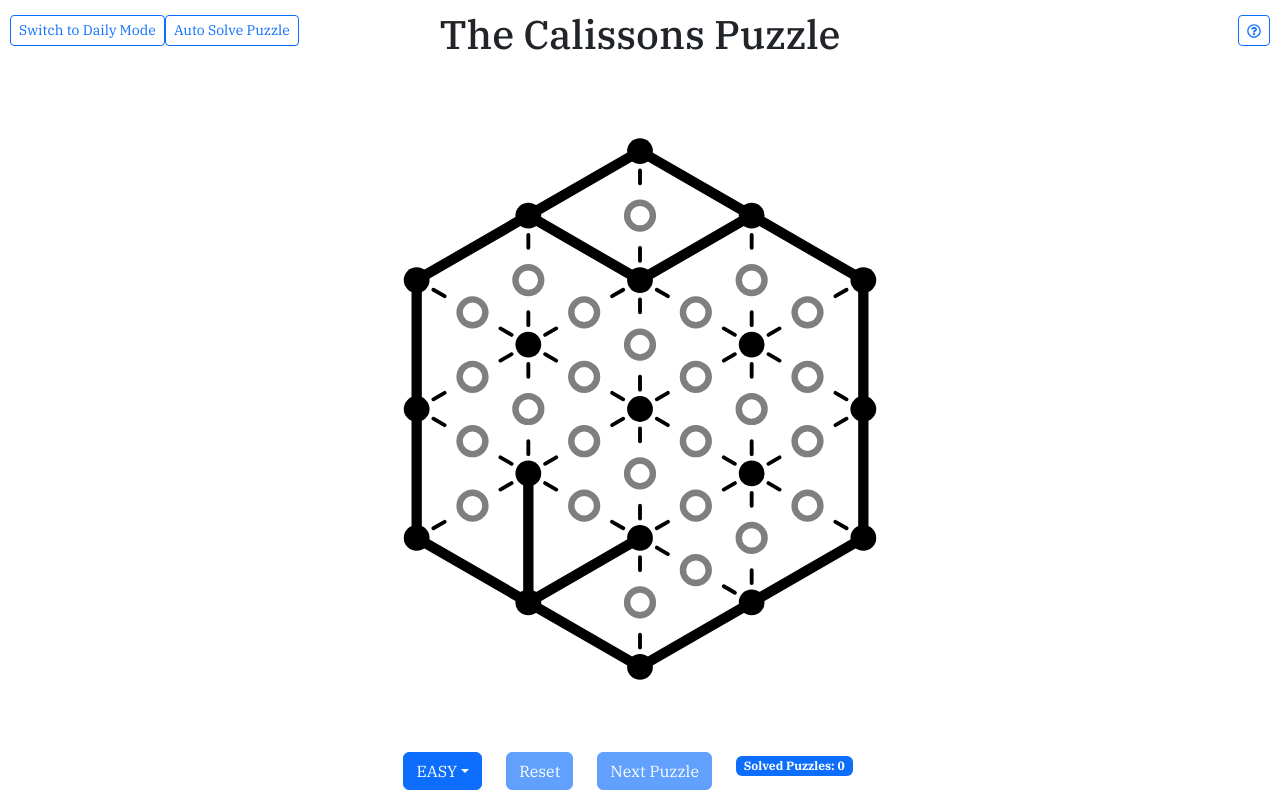
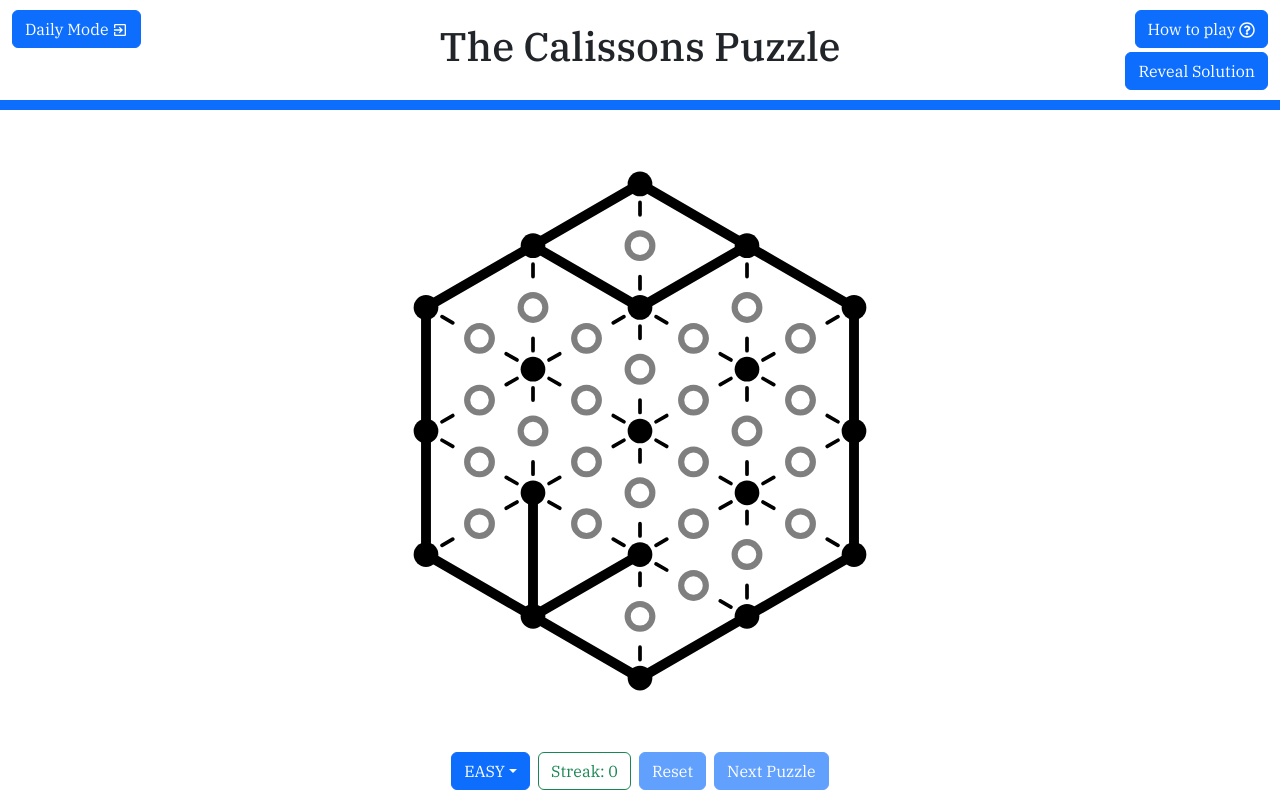
Before and after one commit to beanboot/calissons-puzzle, a React (Vite) app: page /endless in a window 1280 px wide. Built offline with nearby package versions, Linux system fonts and the light colour scheme.

Commit message:
ui and style changes

```diff
--- a/src/App.css
+++ b/src/App.css
@@ -1,48 +1,51 @@
 html, body, #root {
   height: 100%;
   width: 100%;
-  margin: 0;
-  overflow: hidden;
-}
-
-.app {
-  height: 100vh;
-  display: flex;
-  flex-direction: column;
-  justify-content: center;
-  padding: 10px;
-  gap: 8px;
-}
-
-.board {
-  max-height: 100%;
-  aspect-ratio: 1 / 1;
-  align-self: center;
-  /* border: 3px solid #000000;*/
-}
-
-.bottom-buttons {
-  align-self: center;
-}
-
-.bottom-buttons button {
-  white-space: nowrap;
-}
-
-.top-buttons {
-  height: 60px;
-  align-items: center;
-  z-index: 1000;
-  padding-left: 10px;
-  padding-right: 10px;
-}
-
-.difficulty-buttons {
-  padding-top: 25px;
 }
 
 h1 {
   text-align: center;
+
+}
+
+.page {
+  height: 100vh;
+  display: flex;
+  flex-direction: column;
+}
+
+.app {
+  height: 100%;
+  display: flex;
+  flex-direction: column;
+}
+
+.svg {
+  flex: 1;
+  min-height: 0;
+  max-height: 100%;
+  max-width: 100%;
+  aspect-ratio: 1 / 1;
+  align-self: center;
+}
+
+.top-row {
+  padding-top: 10px;
+  padding-bottom: 10px;
+  border-bottom: 10px solid #0d6efd;
+}
+
+.bottom-row {
+  padding-bottom: 10px;
+}
+
+.not-clickable {
+  pointer-events: none;
+}
+
+.icon {
+  position: relative;
+  top: -1.25px;
 }
 
 .node {
--- a/src/Constants.ts
+++ b/src/Constants.ts
@@ -9,3 +9,8 @@ export const CUBE_DIRECTIONS: CubeDirection[] = [
     {q: 1, r: 0, s: 1, direction: "y"},
     {q: 1, r: 1, s: 0, direction: "z"},
 ]
+
+// Calisson tile colours
+export const CALISSON_BLUE: string = "#0d6efd"
+export const CALISSON_YELLOW: string = "#f8ff22"
+export const CALISSON_RED: string = "#ff4141"
--- a/src/pages/DailyMode.tsx
+++ b/src/pages/DailyMode.tsx
@@ -1,15 +1,17 @@
 import { useState, useEffect, useMemo } from "react"
 import type { Point, Edge, Difficulties, DifficultyState } from "../Types"
-import { DrawCalissonTile, canPlaceTile, getFillFromNodes, formatTime, getDailySeed, getTilesFromIDs, getIDsFromTiles } from "../MiscellaneousFunctions"
+import { DrawCalissonTile, canPlaceTile, getFillFromNodes, getDailySeed, getTilesFromIDs, getIDsFromTiles } from "../MiscellaneousFunctions"
 import { Node } from "../Node"
 import { DrawInteractiveGrid } from "../DrawInteractiveGrid"
 import { build2DGraph } from "../Build2DGraph"
+import { generateSolvableEdges } from "../GenerateEdges"
+import { Container, Row, Col, Button, Modal } from "react-bootstrap"
+import 'bootstrap/dist/css/bootstrap.min.css'
 import "../App.css"
-import { generateSolvableEdges } from "../GenerateEdges"
-import { Container, Badge, Row, Col, Button } from "react-bootstrap"
-import 'bootstrap/dist/css/bootstrap.min.css'
 import { isPuzzleSolved } from "../IsPuzzleSolved"
+import { IoMdExit } from "react-icons/io";
 import { FaRegQuestionCircle } from "react-icons/fa";
+import { FaRegClipboard } from "react-icons/fa6";
 import { useWindowSize } from 'react-use'
 import Confetti from 'react-confetti'
 import { solvePuzzle } from "../SolvingAlgorithm"
@@ -26,6 +28,10 @@ export default function DailyModePage() {
     // Initialise empty edges state
     const [edges, setEdges] = useState<Edge[]>([])
     const [numberOfEdges, setNumberOfEdges] = useState<number>(4)
+
+    // Boolean states used for results and tutorial modals
+    const [showResults, setShowResults] = useState(false)
+    const [showTutorial, setShowTutorial] = useState(false)
 
     const [difficultySelected, setDifficultSelected] = useState(false)
     const [difficulty, setDifficulty] = useState<Difficulties>("EASY")
@@ -147,13 +153,17 @@ export default function DailyModePage() {
         setEdges(generateSolvableEdges(graph, numberOfEdges, gridSize, getDailySeed(difficulty)))
         setHoveredNodeAdjacentNodes([])
 
-        // Starts timer if start time is null and the difficulty has been selected
-        if (!currentState.startTime && difficultySelected) {
-            updateCurrentState (prev => {
-                return {...prev, startTime: Date.now(), elapsedTime: 0}
+        if (difficultySelected) {
+            updateCurrentState(prev => {
+                if (prev.startTime) return prev
+                return {
+                    ...prev,
+                    startTime: Date.now(),
+                    elapsedTime: 0
+                }
             })
         }
-    }, [difficulty])
+    }, [difficulty, difficultySelected])
 
     // Checks if puzzle is solved when tiles array changes
     useEffect(() => {
@@ -162,45 +172,125 @@ export default function DailyModePage() {
         if (solved && !isSolved) {
             updateCurrentState(prev => {
                 let newElapsedTime = 0
-                if (currentState.elapsedTime === 0 && currentState.startTime) {
+                if (currentState.startTime) {
                     newElapsedTime = Date.now() - currentState.startTime
                 }
 
                 return {...prev, isSolved: true, elapsedTime: newElapsedTime}
             })
         }
-    }, [tiles])
+    }, [tiles, edges, gridSize])
+
+    // Displays results modal after a short delay
+    useEffect(() => {
+        if (!isSolved) return
+
+        const timer = setTimeout(() => {
+            if (difficultySelected) {
+                setShowResults(true)
+            }
+        }, 1000)
+
+        return () => clearTimeout(timer)
+    }, [isSolved, difficultySelected])
 
     const R = gridSize + 1
-    const viewboxWidth = 3 * R
-    const viewboxHeight = Math.sqrt(3) * 2 * R
+    const svgWidth = 3 * R
+    const svgHeight = Math.sqrt(3) * 2 * R
 
     const { width, height } = useWindowSize()
 
     return (
-        <Container fluid className="app">
+        <Container fluid className="page ibm-plex-serif-semibold">
+            {/* Results modal screen */}
+            <Modal show={showResults} onHide={() => setShowResults(false)} centered>
+                <Modal.Header closeButton>
+                    <Modal.Title>Nicely done!</Modal.Title>
+                </Modal.Header>
+
+                <Modal.Body className="text-center">
+                    Date, Difficulty, Time, etc...
+                </Modal.Body>
+
+                <Modal.Footer className="justify-content-center">
+                    <Button>Copy to Clipboard <FaRegClipboard className="icon" /></Button>
+
+                    <Button
+                        onClick={() => {
+                            setDifficultSelected(false)
+                            setShowResults(false)
+                        }}
+                    >
+                        Play Another Difficulty
+                    </Button>
+                </Modal.Footer>
+            </Modal>
+
+            {/* Tutorial modal screen */}
+            <Modal show={showTutorial} onHide={() => setShowTutorial(false)} centered>
+                <Modal.Header closeButton>
+                    <Modal.Title>Tutorial</Modal.Title>
+                </Modal.Header>
+
+                <Modal.Body className="text-center">
+                    How to play...
+                </Modal.Body>
+            </Modal>
+
             {!difficultySelected && (
-                <div>
-                    <Row className="top-buttons fixed-top ibm-plex-serif-regular">
-                        <Col>
-                            <Button variant="outline-primary" size="sm" onClick={() => navigate("/endless")}>
-                                Switch to Endless Mode
+                <div className="app">
+                    <Row className="d-flex justify-content-center align-items-start top-row flex-nowrap">
+                        <Col className="d-flex justify-content-start">
+                            <Button onClick={() => navigate("/endless")}>
+                                Endless Mode <IoMdExit className="icon" />
                             </Button>
                         </Col>
 
-                        <Col className="d-flex justify-content-end">
-                            <Button variant="outline-primary" size="sm">
-                                <FaRegQuestionCircle />
+                        <Col className="d-flex flex-column align-self-center">
+                            <h1>The Calissons Puzzle</h1>
+                        </Col>
+
+                        <Col className="d-flex flex-column align-items-end gap-1">
+                            <Button onClick={() => setShowTutorial(true)}>
+                                How to play <FaRegQuestionCircle className="icon" />
+                            </Button>
+
+                            <Button>
+                                About <FaRegQuestionCircle className="icon" />
                             </Button>
                         </Col>
                     </Row>
 
-                    <h1 className="h1 ibm-plex-serif-semibold">Select your difficulty:</h1>
+                    <div className="flex-grow-1 d-flex justify-content-center align-items-center pb-5">
+                        <Row className="d-flex flex-column gap-2">
+                            <Col>
+                                <h1>Select your difficulty:</h1>
+                            </Col>
 
-                    <div className="d-flex justify-content-center gap-3 ibm-plex-serif-semibold difficulty-buttons">
-                        <Button onClick={() => handleDifficultySelect("EASY")}>Easy</Button>
-                        <Button onClick={() => handleDifficultySelect("MEDIUM")}>Medium</Button>
-                        <Button onClick={() => handleDifficultySelect("HARD")}>Hard</Button>
+                            <Col className="d-flex justify-content-center gap-3">
+                                {/* Buttons are green if solved, orange if timer has started, and blue if not started */}
+                                <Button
+                                    onClick={() => handleDifficultySelect("EASY")}
+                                    variant={difficultyStates["EASY"].isSolved ? "success" : difficultyStates["EASY"].startTime ? "warning": "outline-primary"}
+                                >
+                                    Easy
+                                </Button>
+
+                                <Button
+                                    onClick={() => handleDifficultySelect("MEDIUM")}
+                                    variant={difficultyStates["MEDIUM"].isSolved ? "success" : difficultyStates["MEDIUM"].startTime ? "warning": "outline-primary"}
+                                >
+                                    Medium
+                                </Button>
+
+                                <Button
+                                    onClick={() => handleDifficultySelect("HARD")}
+                                    variant={difficultyStates["HARD"].isSolved ? "success" : difficultyStates["HARD"].startTime ? "warning": "outline-primary"}
+                                >
+                                    Hard
+                                </Button>
+                            </Col>
+                        </Row>
                     </div>
                 </div>
             )}
@@ -216,45 +306,41 @@ export default function DailyModePage() {
                         />
                     )}
 
-                <Row className="top-buttons fixed-top ibm-plex-serif-regular">
-                    <Col>
-                        <Button variant="outline-primary" size="sm" onClick={() => navigate("/endless")}>
-                            Switch to Endless Mode
+                    <Row className="d-flex justify-content-center align-items-start top-row flex-nowrap">
+                        <Col className="d-flex flex-column align-items-start gap-1">
+                            <Button onClick={() => navigate("/endless")}>
+                                Endless Mode <IoMdExit className="icon" />
+                            </Button>
+
+                            <Button onClick={() => setDifficultSelected(false)}>
+                                Switch Difficulty
+                            </Button>
+                        </Col>
+
+                        <Col className="d-flex flex-column align-self-center">
+                            <h1>The Calissons Puzzle</h1>
+                        </Col>
+
+                        <Col className="d-flex flex-column align-items-end gap-1">
+                            <Button onClick={() => setShowTutorial(true)}>
+                                How to play <FaRegQuestionCircle className="icon" />
                             </Button>
 
                             <Button
-                            variant="outline-primary"
-                            size="sm"
                                 disabled={isSolved}
                                 onClick={() => updateCurrentState(prev => {
                                     return {...prev, tileIDs: getIDsFromTiles(solvePuzzle(edges, graph, gridSize))}})
                                 }
                             >
-                            Auto Solve Puzzle
-                        </Button>
-
-                        <Button
-                            variant="outline-primary"
-                            size="sm"
-                            onClick={() => setDifficultSelected(false)}
-                        >
-                            Switch Difficulty
-                        </Button>
-                    </Col>
-
-                    <Col className="d-flex justify-content-end">
-                        <Button variant="outline-primary" size="sm">
-                            <FaRegQuestionCircle />
+                                Reveal Solution
                             </Button>
                         </Col>
                     </Row>
 
-                <h1 className="h1 ibm-plex-serif-semibold">The Calissons Puzzle</h1>
-
                     <svg
-                    viewBox={`${-viewboxWidth / 2} ${-viewboxHeight / 2} ${viewboxWidth} ${viewboxHeight}`}
+                        viewBox={`${-svgWidth / 2} ${-svgHeight / 2} ${svgWidth} ${svgHeight}`}
                         preserveAspectRatio="xMidYMid meet"
-                    className="board"
+                        className="svg"
                     >
                         <g transform="scale(2)">
                             {tiles.map(tile => (
@@ -281,20 +367,20 @@ export default function DailyModePage() {
                         </g>
                     </svg>
 
-                <Row className="bottom-buttons ibm-plex-serif-regular">
-                    <Col>
-                        <Button disabled={tiles.length === 0 || isSolved} onClick={() => updateCurrentState(prev => {
+                    <Row className="bottom-row">
+                        <Col className="d-flex flex-column align-items-center">
+                            {!isSolved && (
+                                <Button disabled={tiles.length === 0} onClick={() => updateCurrentState(prev => {
                                     return {...prev, tileIDs: []}
                                 })}>
-                            Reset
+                                    Reset Puzzle
                                 </Button>
-                    </Col>
+                            )}
 
-                    <Col>
                             {isSolved && (
-                            <Badge bg="success">
-                                Time: {formatTime(currentState.elapsedTime)}
-                            </Badge>
+                                <Button onClick={() => setShowResults(true)}>
+                                    View Results
+                                </Button>
                             )}
                         </Col>
                     </Row>
--- a/src/pages/EndlessMode.tsx
+++ b/src/pages/EndlessMode.tsx
@@ -6,10 +6,11 @@ import { DrawInteractiveGrid } from "../DrawInteractiveGrid"
 import { build2DGraph } from "../Build2DGraph"
 import "../App.css"
 import { generateSolvableEdges } from "../GenerateEdges"
-import { Container, Dropdown, DropdownButton, Badge, Row, Col, Button } from "react-bootstrap"
+import { Container, Dropdown, DropdownButton, Row, Col, Button, Modal } from "react-bootstrap"
 import 'bootstrap/dist/css/bootstrap.min.css'
 import { isPuzzleSolved } from "../IsPuzzleSolved"
 import { FaRegQuestionCircle } from "react-icons/fa";
+import { IoMdExit } from "react-icons/io";
 import { useWindowSize } from 'react-use'
 import Confetti from 'react-confetti'
 import { solvePuzzle } from "../SolvingAlgorithm"
@@ -25,6 +26,7 @@ export default function EndlessModePage() {
     const wasSolvedRef = useRef(false)
 
     const [isSolved, setIsSolved] = useState(false)
+    const [autoSolved, setAutoSolved] = useState(false)
 
     // Initialise empty tiles state
     const [tiles, setTiles] = useState<CalissonTile[]>([])
@@ -39,6 +41,8 @@ export default function EndlessModePage() {
     // Timer states
     const [startTime, setStartTime] = useState<number | null>(null)
     const [elapsedTime, setElapsedTime] = useState<number>(0)
+
+    const [showTutorial, setShowTutorial] = useState(false)
 
     const navigate = useNavigate()
 
@@ -88,6 +92,7 @@ export default function EndlessModePage() {
         setEdges(generateSolvableEdges(graph, numberOfEdges, gridSize))
         setTiles([])
         setIsSolved(false)
+        setAutoSolved(false)
         setHoveredNodeAdjacentNodes([])
         wasSolvedRef.current = false
 
@@ -96,11 +101,12 @@ export default function EndlessModePage() {
         setElapsedTime(0)
     }
 
-    // Generates puzzle if gridSize or graph changes
+    // Generates puzzle if gridSize or graph changes (probably due to difficulty change)
     useEffect(() => {
         if (!isSolved) {
             setEdges(generateSolvableEdges(graph, numberOfEdges, gridSize))
             setTiles([])
+            setAutoSolved(false)
 
             // Start timer
             setStartTime(Date.now())
@@ -113,7 +119,7 @@ export default function EndlessModePage() {
         const solved = isPuzzleSolved(tiles, edges, gridSize)
 
         if (solved && !wasSolvedRef.current) {
-            setPuzzlesSolved(prev => prev + 1)
+            if (!autoSolved) setPuzzlesSolved(prev => prev + 1)
             setIsSolved(true)
 
             if (startTime) {
@@ -141,7 +147,6 @@ export default function EndlessModePage() {
                 break
         }
 
-        setPuzzlesSolved(0)
         setIsSolved(false)
         setHoveredNodeAdjacentNodes([])
         wasSolvedRef.current = false
@@ -154,7 +159,17 @@ export default function EndlessModePage() {
     const { width, height } = useWindowSize()
 
     return (
-        <Container fluid className="app">
+        <Container fluid className="page ibm-plex-serif-semibold">
+            {/* Tutorial modal screen */}
+            <Modal show={showTutorial} onHide={() => setShowTutorial(false)} centered>
+                <Modal.Header closeButton>
+                    <Modal.Title>Tutorial</Modal.Title>
+                </Modal.Header>
+
+                <Modal.Body className="text-center">
+                    How to play...
+                </Modal.Body>
+            </Modal>
 
             {/* Draws confetti if puzzle is solved */}
             {isSolved && (
@@ -165,35 +180,38 @@ export default function EndlessModePage() {
                 />
             )}
 
-            <Row className="top-buttons fixed-top ibm-plex-serif-regular">
-                <Col>
-                    <Button variant="outline-primary" size="sm" onClick={() => navigate("/")}>
-                        Switch to Daily Mode
+            <Row className="d-flex justify-content-center align-items-start top-row flex-nowrap">
+                <Col className="d-flex flex-column align-items-start gap-1">
+                    <Button onClick={() => navigate("/")}>
+                        Daily Mode <IoMdExit className="icon" />
+                    </Button>
+                </Col>
+
+                <Col className="d-flex flex-column align-self-center">
+                    <h1>The Calissons Puzzle</h1>
+                </Col>
+
+                <Col className="d-flex flex-column align-items-end gap-1">
+                    <Button onClick={() => setShowTutorial(true)}>
+                        How to play <FaRegQuestionCircle className="icon" />
                     </Button>
 
                     <Button
-                        variant="outline-primary"
-                        size="sm"
                         disabled={isSolved}
-                        onClick={() => setTiles(solvePuzzle(edges, graph, gridSize))}
+                        onClick={() => {
+                            setTiles(solvePuzzle(edges, graph, gridSize))
+                            setAutoSolved(true)
+                        }}
                     >
-                        Auto Solve Puzzle
-                    </Button>
-                </Col>
-
-                <Col className="d-flex justify-content-end">
-                    <Button variant="outline-primary" size="sm">
-                        <FaRegQuestionCircle />
+                        Reveal Solution
                     </Button>
                 </Col>
             </Row>
 
-            <h1 className="h1 ibm-plex-serif-semibold">The Calissons Puzzle</h1>
-
             <svg
                 viewBox={`${-viewboxWidth / 2} ${-viewboxHeight / 2} ${viewboxWidth} ${viewboxHeight}`}
                 preserveAspectRatio="xMidYMid meet"
-                className="board"
+                className="svg"
             >
                 <g transform="scale(2)">
                     {tiles.map(tile => (
@@ -220,39 +238,33 @@ export default function EndlessModePage() {
                 </g>
             </svg>
 
-            <Row className="bottom-buttons ibm-plex-serif-regular">
-                <Col>
+            <div className="d-flex justify-content-center align-items-center gap-2 bottom-row flex-nowrap">
                 <DropdownButton id="difficulty-dropdown" title={difficulty}>
                     <Dropdown.Item onClick={() => setDifficulty("EASY")}>Easy</Dropdown.Item>
                     <Dropdown.Item onClick={() => setDifficulty("MEDIUM")}>Medium</Dropdown.Item>
                     <Dropdown.Item onClick={() => setDifficulty("HARD")}>Hard</Dropdown.Item>
                 </DropdownButton>
-                </Col>
 
-                <Col>
-                    <Button disabled={tiles.length === 0 || isSolved} onClick={() => setTiles([])}>
+                <Button variant="outline-success" className="not-clickable">
+                    Streak: {puzzlesSolved}
+                </Button>
+
+                {!isSolved && (
+                    <Button disabled={tiles.length === 0} onClick={() => setTiles([])}>
                         Reset
                     </Button>
-                </Col>
+                )}
 
-                <Col>
+                {isSolved && (
+                    <Button variant="outline-success" className="not-clickable">
+                        Time: {formatTime(elapsedTime)}
+                    </Button>
+                )}
+
                 <Button disabled={!isSolved} onClick={handleNextPuzzle}>
                     Next Puzzle
                 </Button>
-                </Col>
-
-                <Col>
-                    <Badge bg="primary">Solved Puzzles: {puzzlesSolved}</Badge>
-                </Col>
-
-                <Col>
-                    {isSolved && (
-                        <Badge bg="success">
-                            Time: {formatTime(elapsedTime)}
-                        </Badge>
-                    )}
-                </Col>
-            </Row>
+            </div>
         </Container>
     )
 }
```
Also changed, not shown: src/MiscellaneousFunctions.tsx (+8 -8 lines), src/pages/SolvingMode.tsx (deleted). Lines whose indentation alone changed are shown as unchanged.
